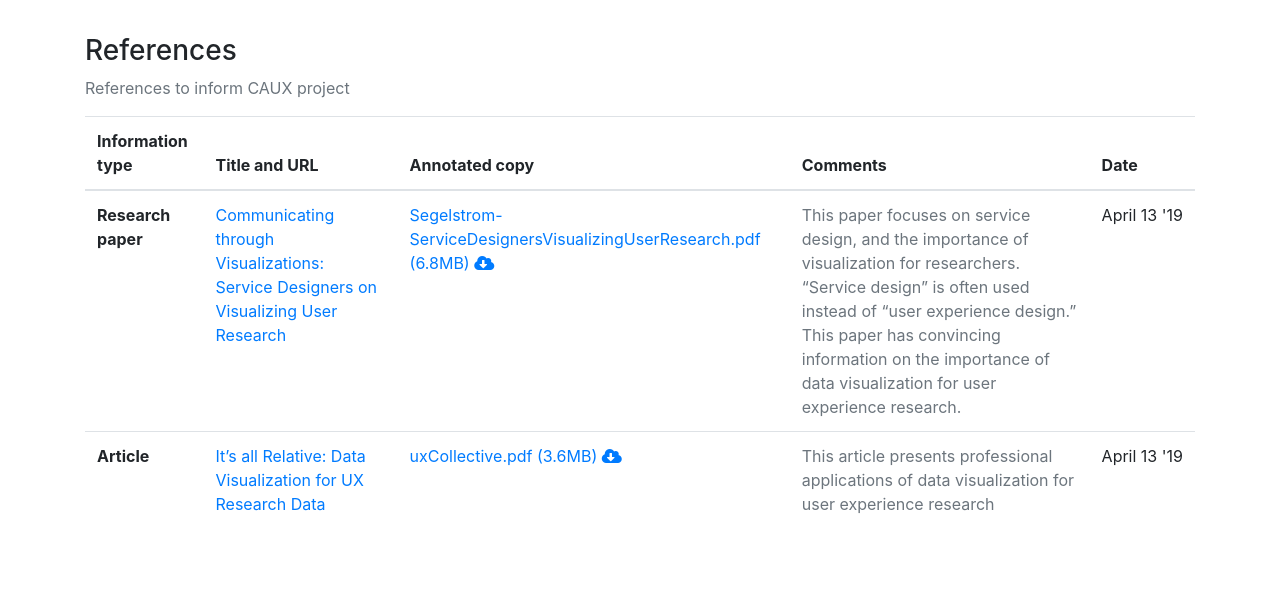
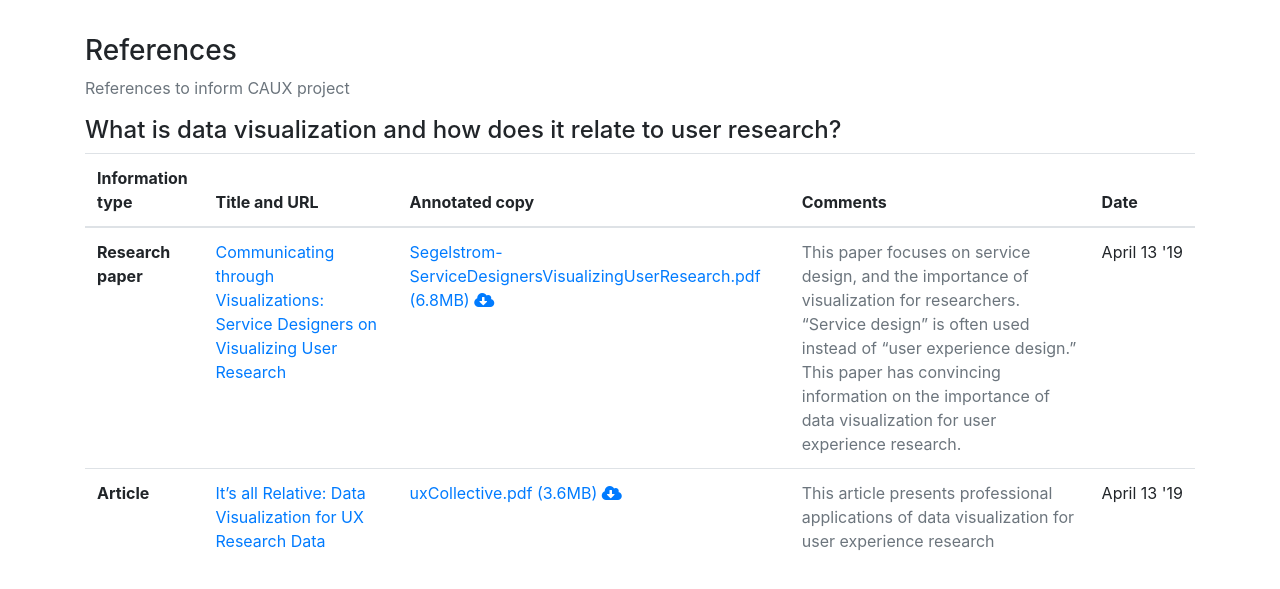
Before and after one commit to Vittorio2015/Dalian, a plain HTML site: page student/Jennifer/index.html in a window 1280 px wide. Shown: the part 141-730 px from the top of the page. Drawn offline with nearby package versions, Linux system fonts and the light colour scheme.

Commit message:
Update index.html

```diff
--- a/student/Jennifer/index.html
+++ b/student/Jennifer/index.html
@@ -102,6 +102,9 @@
                     <p class="text-muted">
                         References to inform CAUX project
                     </p>
+                    <h4>
+                        What is data visualization and how does it relate to user research?
+                    </h4>
                 </div>
             </div>
             <div class="row">
```
